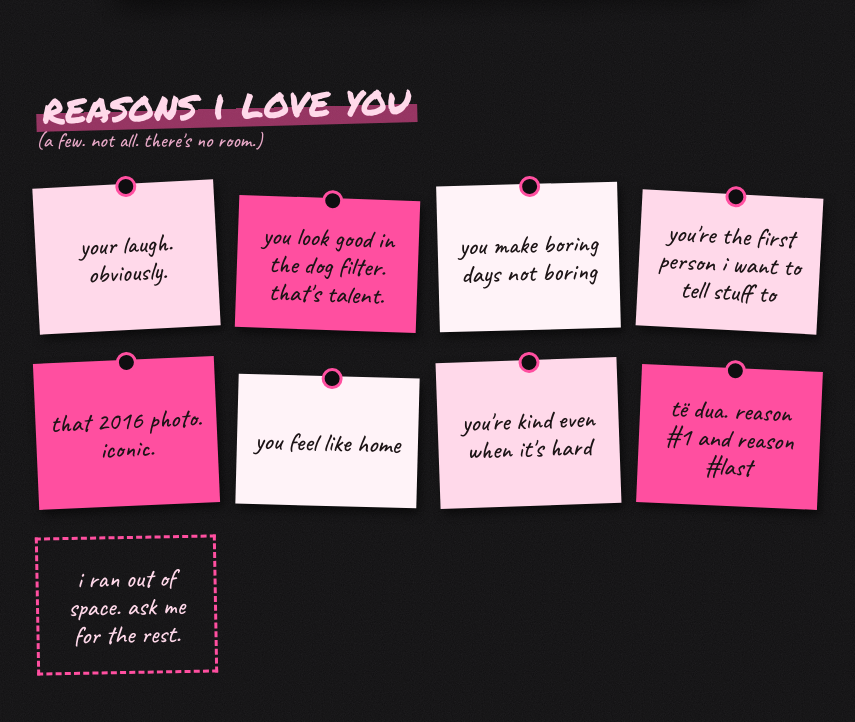
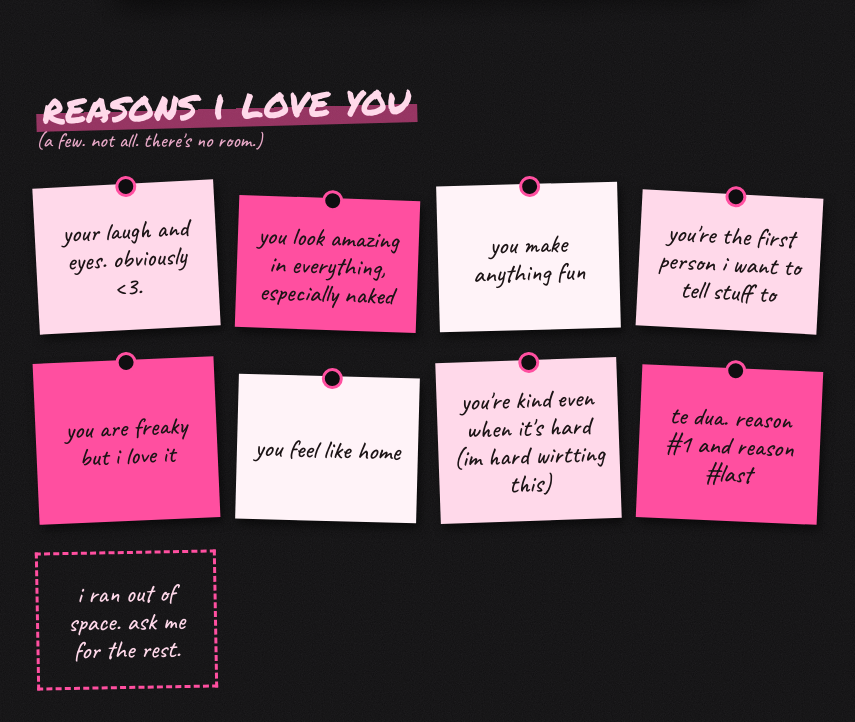
Before and after one commit to YGX77/M-website, a plain HTML site: page index.html in a window 1280 px wide. Shown: the part 1692-2414 px from the top of the page, without its empty margins (212-1067 px from the left). Drawn offline with nearby package versions, Linux system fonts and the light colour scheme.

Commit message:
Update index.html

```diff
--- a/index.html
+++ b/index.html
@@ -246,13 +246,13 @@
       <span class="tape"></span>
       <img src="photos/amela1.png" alt="Amela wearing glasses and a dog filter"
            onerror="this.closest('.photo').classList.add('missing')">
-      <figcaption>dog filter era</figcaption>
+      <figcaption>gay filter era</figcaption>
     </figure>
     <figure class="photo p2">
       <span class="tape"></span>
       <img src="photos/amela2.png" alt="Amela wearing glasses and a mustache sticker"
            onerror="this.closest('.photo').classList.add('missing')">
-      <figcaption>2016 type shi</figcaption>
+      <figcaption>kiss my ass era</figcaption>
       <div class="aside">
         <svg viewBox="0 0 44 44" aria-hidden="true"><path d="M6 38C8 22 18 12 34 8M24 6l10 2-4 9"/></svg>
         <span>saved this one.<br>obviously.</span>
@@ -282,14 +282,14 @@
     <h2>reasons i love you</h2>
     <p class="small">(a few. not all. there's no room.)</p>
     <div class="notes">
-      <p class="note">your laugh. obviously.</p>
-      <p class="note">you look good in the dog filter. that's talent.</p>
-      <p class="note">you make boring days not boring</p>
+      <p class="note">your laugh and eyes. obviously <3.</p>
+      <p class="note">you look amazing in everything, especially naked</p>
+      <p class="note">you make anything fun</p>
       <p class="note">you're the first person i want to tell stuff to</p>
-      <p class="note">that 2016 photo. iconic.</p>
+      <p class="note">you are freaky but i love it</p>
       <p class="note">you feel like home</p>
-      <p class="note">you're kind even when it's hard</p>
-      <p class="note">të dua. reason #1 and reason #last</p>
+      <p class="note">you're kind even when it's hard (im hard wirtting this)</p>
+      <p class="note">te dua. reason #1 and reason #last</p>
       <p class="note last">i ran out of space. ask me for the rest.</p>
     </div>
   </section>
```
